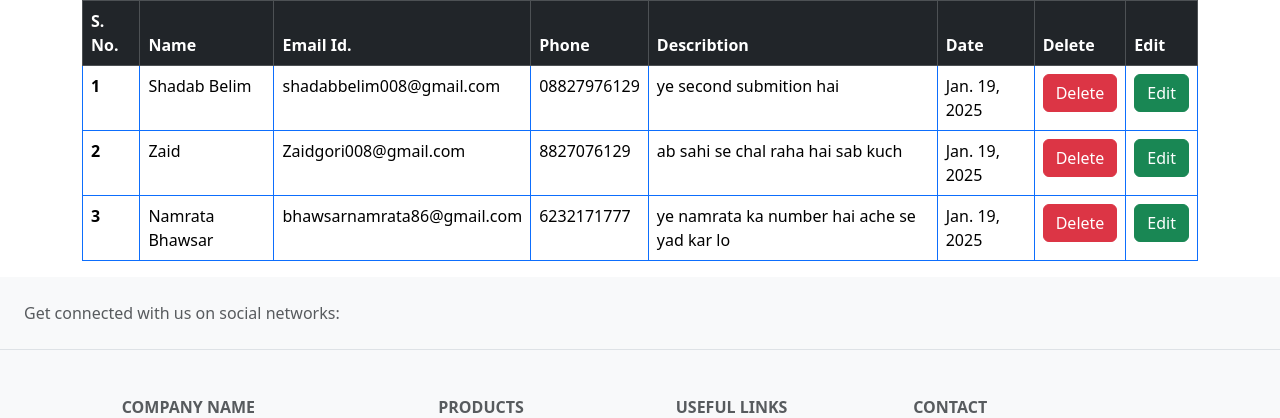
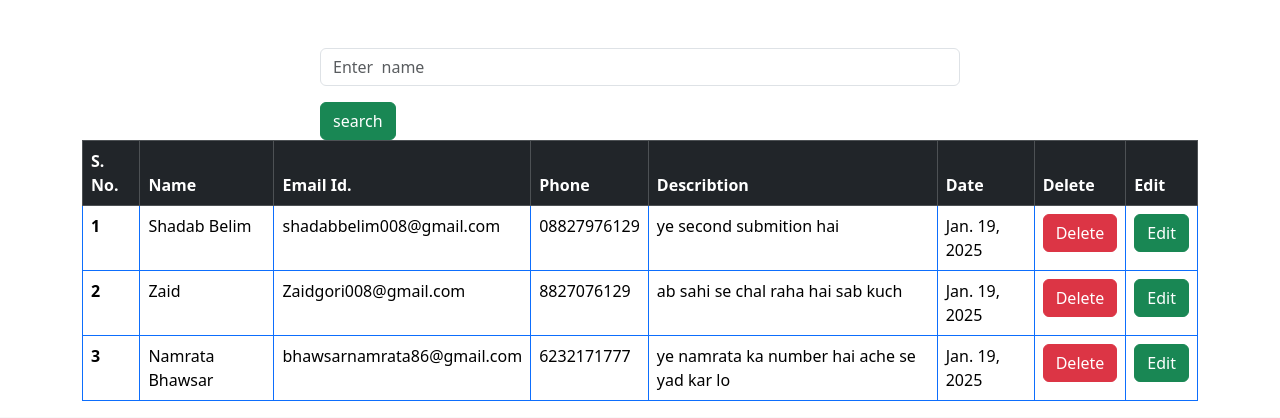
Before and after one commit to Shadabbelim2/Django_based_website, a Django app: page /show in a window 1280 px wide. Shown: the part 56-474 px from the top of the page. Run offline with Django 5.2, Linux system fonts and the light colour scheme; data comes from the database, SQL or seed files in the repository.

Commit message:
add Search Functionality

```diff
--- a/Hello/home/views.py
+++ b/Hello/home/views.py
@@ -23,6 +23,8 @@ def contect(request):
 
 def show(request):
      queryset=Contect.objects.all()
+     if request.GET.get('search'):
+        queryset=queryset.filter(name__icontains = request.GET.get('search'))
      context={'contect' : queryset}
      return render(request , 'show.html' , context )
 
--- a/Hello/templates/show.html
+++ b/Hello/templates/show.html
@@ -3,6 +3,17 @@
 {% block title %} All Contect User {% endblock %}
 
 {% block body %}
+
+
+<div class="mt-5">
+    <div class="mx-auto col-6">
+        <form >
+        <input type="search" class="form-control" id="name" name="search" placeholder="Enter  name" >
+        <button   class="btn btn-success mt-3" >search</button>
+
+        </form>
+    </div>
+</div>
 
 <div class="container">
     <table class="table table-bordered border-primary">
```
